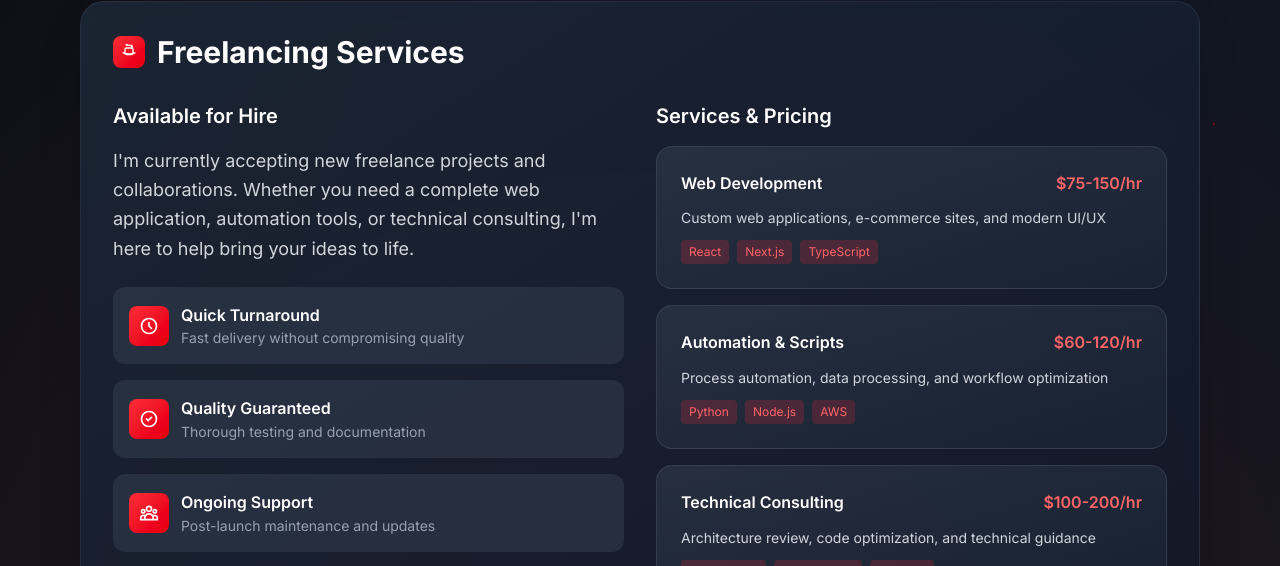
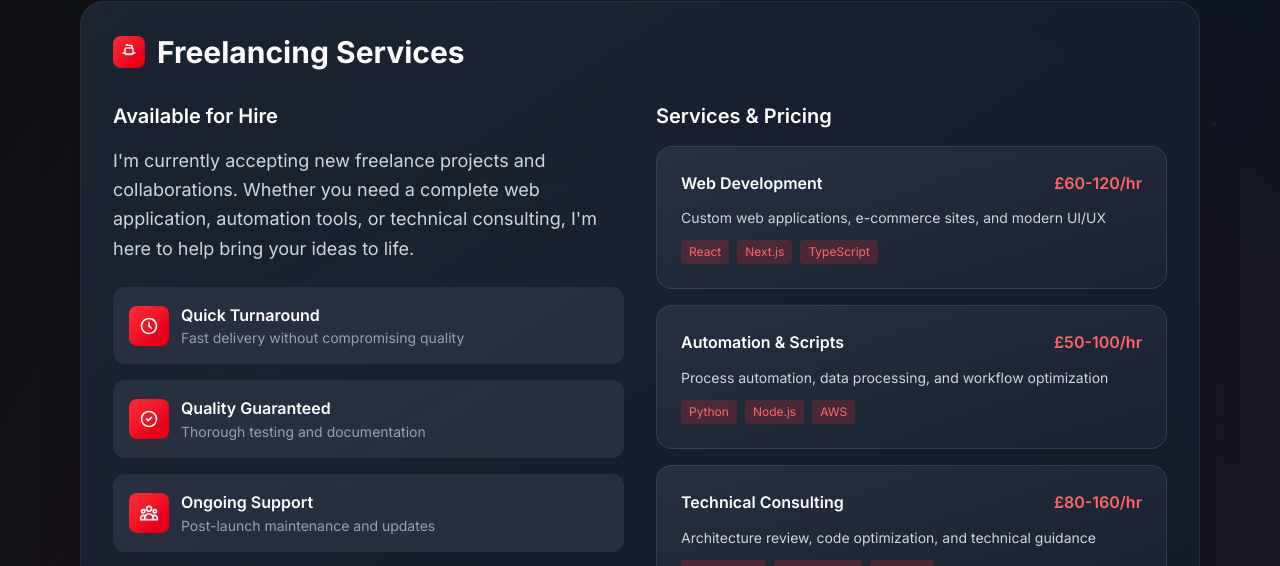
Before and after one commit to inkFusionLabs/inkFusionLabs-Website, a Next.js app: page / in a window 1280 px wide. Shown: the part 1064-1630 px from the top of the page. Built offline with nearby package versions, Linux system fonts and the light colour scheme.

Commit message:
Update pricing to GBP currency - Convert USD rates to GBP: Web Development £60-120/hr, Automation £50-100/hr, Consulting £80-160/hr - Align with UK business domain and professional email

```diff
--- a/src/app/page.tsx
+++ b/src/app/page.tsx
@@ -257,7 +257,7 @@ export default function Home() {
                     <div className="p-6 bg-gradient-to-br from-gray-700/50 to-gray-800/50 rounded-2xl border border-gray-600/50 card-hover">
                       <div className="flex items-center justify-between mb-3">
                         <h4 className="font-semibold text-white">Web Development</h4>
-                        <span className="text-red-400 font-semibold">$75-150/hr</span>
+                        <span className="text-red-400 font-semibold">£60-120/hr</span>
                       </div>
                       <p className="text-sm text-gray-300 mb-3">Custom web applications, e-commerce sites, and modern UI/UX</p>
                       <div className="flex flex-wrap gap-2">
@@ -270,7 +270,7 @@ export default function Home() {
                     <div className="p-6 bg-gradient-to-br from-gray-700/50 to-gray-800/50 rounded-2xl border border-gray-600/50 card-hover">
                       <div className="flex items-center justify-between mb-3">
                         <h4 className="font-semibold text-white">Automation & Scripts</h4>
-                        <span className="text-red-400 font-semibold">$60-120/hr</span>
+                        <span className="text-red-400 font-semibold">£50-100/hr</span>
                       </div>
                       <p className="text-sm text-gray-300 mb-3">Process automation, data processing, and workflow optimization</p>
                       <div className="flex flex-wrap gap-2">
@@ -283,7 +283,7 @@ export default function Home() {
                     <div className="p-6 bg-gradient-to-br from-gray-700/50 to-gray-800/50 rounded-2xl border border-gray-600/50 card-hover">
                       <div className="flex items-center justify-between mb-3">
                         <h4 className="font-semibold text-white">Technical Consulting</h4>
-                        <span className="text-red-400 font-semibold">$100-200/hr</span>
+                        <span className="text-red-400 font-semibold">£80-160/hr</span>
                       </div>
                       <p className="text-sm text-gray-300 mb-3">Architecture review, code optimization, and technical guidance</p>
                       <div className="flex flex-wrap gap-2">
```
